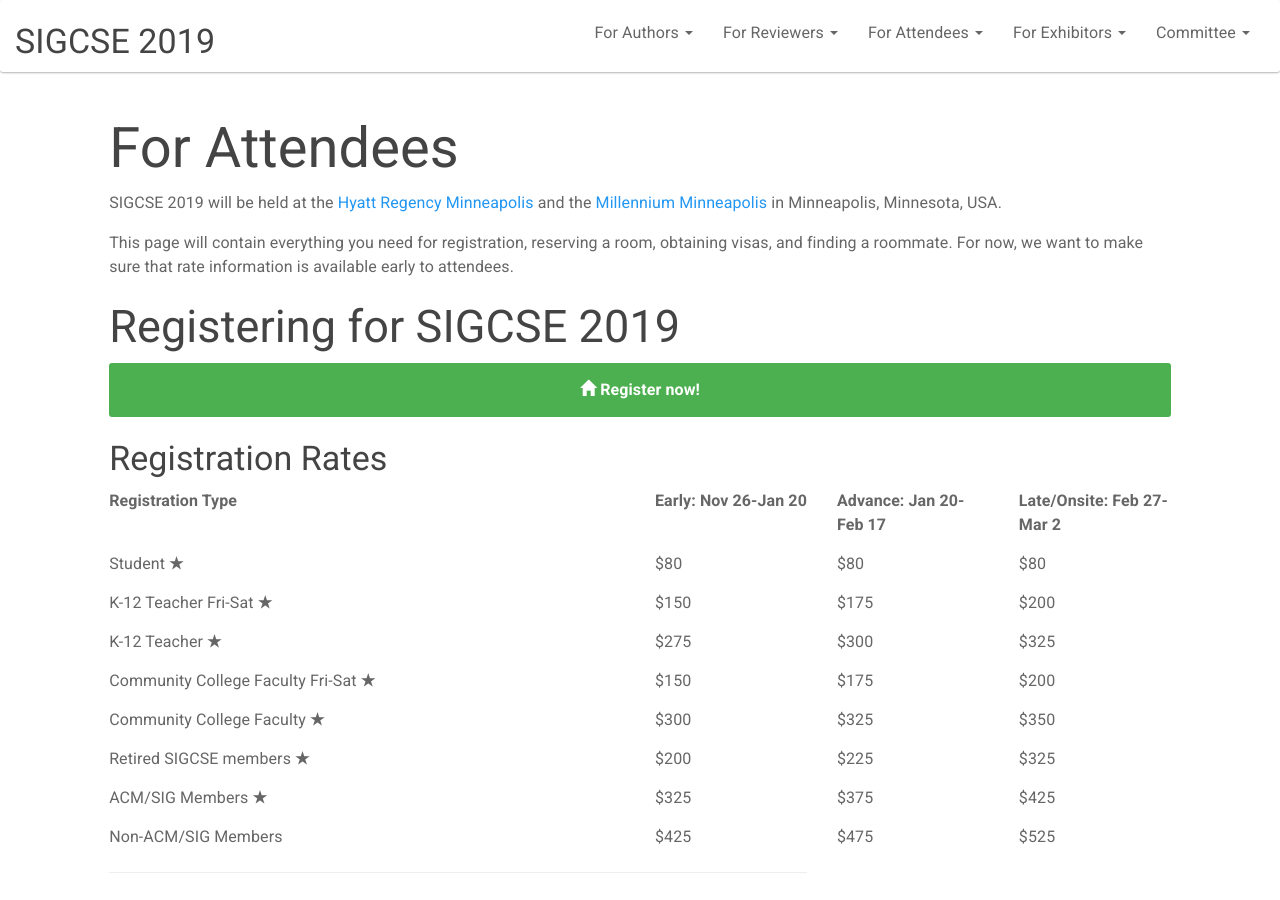
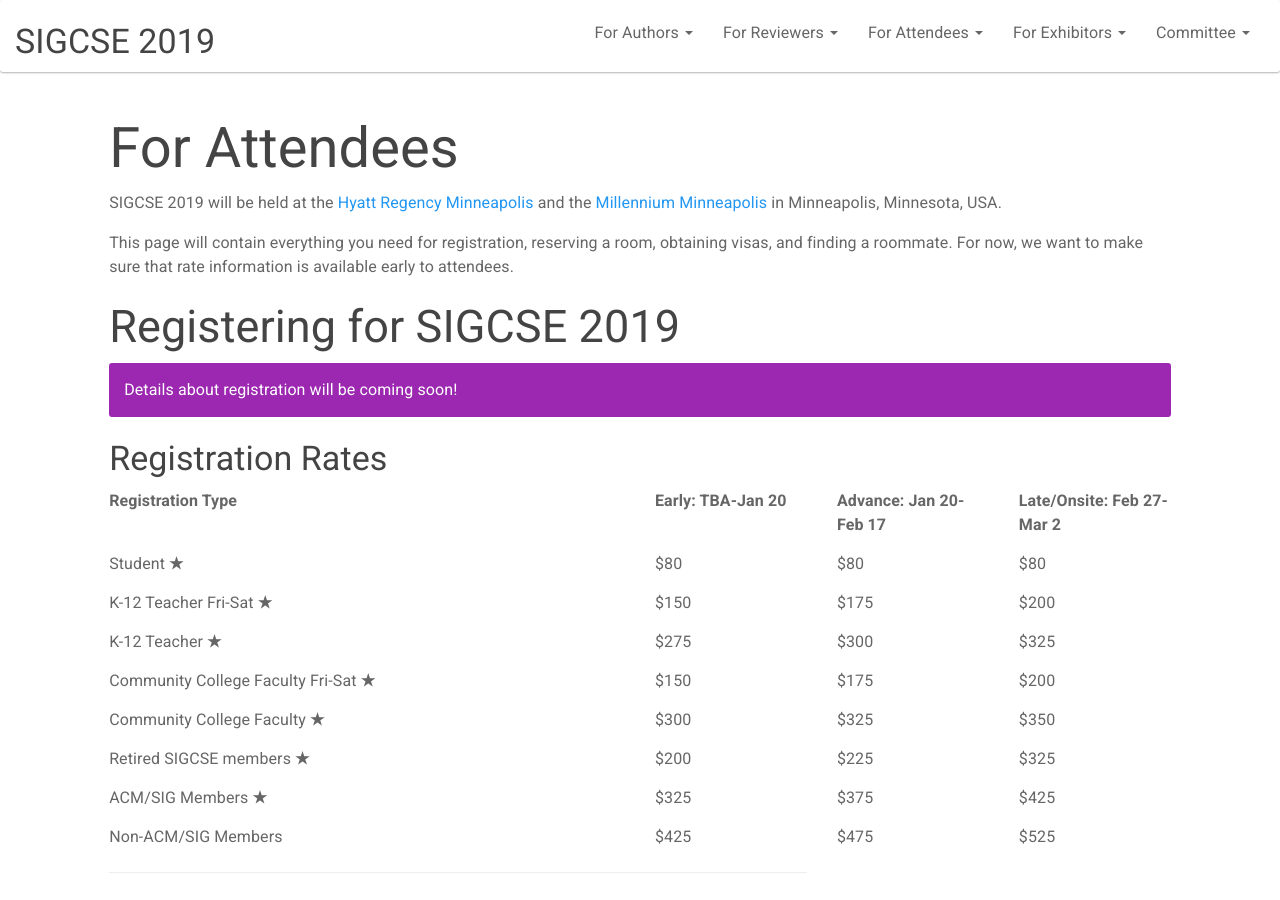
Before and after one commit to sheckman/sigcse2019, a Jekyll site: the page built from attendees/index.md, in a window 1280 px wide and 900 px high. Built offline with Jekyll 4.4.1, drawn with Linux system fonts in a browser that asks for light colours.

Commit message:
Shifting registration date to Dec 26.

```diff
--- a/_data/sigcse.yaml
+++ b/_data/sigcse.yaml
@@ -35,7 +35,7 @@ deadlines:
 
 registration:
   isopen: false
-  opendate: "20181126"
+  opendate: "20181226"
   url: https://www.regonline.com/sigcse2019
 
 volunteers:
--- a/_includes/front-news.html
+++ b/_includes/front-news.html
@@ -1,7 +1,4 @@
 <ul>
-    <li>
-        <strong>November 26, 2018</strong>: <a href="attendees/index.html">Registration open</a>.
-      </li>
 
   <li>
       <strong>November 26, 2018</strong>: <a href="attendees/workshops.html">Workshops posted</a>.
--- a/attendees/index.md
+++ b/attendees/index.md
@@ -2,7 +2,7 @@
 title: For Attendees
 showTitle: true
 cancellation_date: "February 13, 2019"
-reg_open_short: "Nov 26"
+reg_open_short: "TBA"
 ---
 
 SIGCSE {{site.data.sigcse.year}} will be held at the <a href="https://www.hyatt.com/en-US/hotel/minnesota/hyatt-regency-minneapolis/msprm" target="_blank">Hyatt Regency Minneapolis</a> and the <a href="https://www.millenniumhotels.com/en/minneapolis/millennium-hotel-minneapolis/" target="_blank">Millennium Minneapolis</a> in Minneapolis, Minnesota, USA.
--- a/index.html
+++ b/index.html
@@ -189,10 +189,7 @@ layout: default
             <td>Other Submissions Notifications</td>
           </tr>
           -->
-          <tr>
-            <td> Nov 26 </td>
-            <td> <a href="attendees/index.html">Registration Opens</a></td>
-          </tr>
+
           <!--<tr>
           <td> Jan 15 </td>
           <td> Early Registration Ends </td>
```
